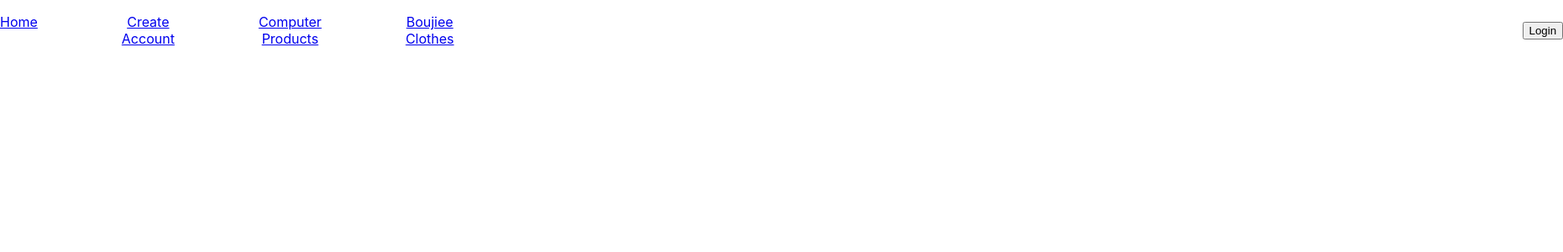
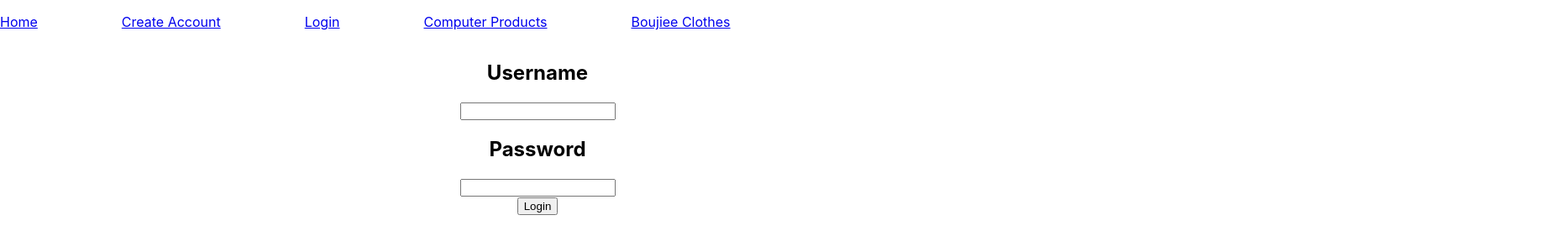
Before and after one commit to 1ShoukR/Joeva-Remastered, a React (Create React App) app in the folder joeva-remastered/: page /login in a window 1280 px wide. Shown: the top 300 px of the page at 84% size, 1861 px wide, since content can reach past the window. Built offline with nearby package versions, Linux system fonts and the light colour scheme.

Commit message:
created a login page with functionality

```diff
--- /dev/null
+++ b/joeva-remastered/src/Actions/sendLoginInfo.js
@@ -0,0 +1,17 @@
+import axios from "axios";
+
+export const sendLoginInfo = (dispatch, e) => {
+	e.preventDefault();
+	let input = {
+		username: e.target.form[0].value,
+		password: e.target.form[1].value,
+	};
+    axios
+	.post('/user', input)
+	.then(function (response) {
+	console.log(response);
+})
+	.catch(function (error) {
+	console.log(error);
+});
+};
--- /dev/null
+++ b/joeva-remastered/src/Components/Login.jsx
@@ -0,0 +1,24 @@
+import React from "react";
+import { useDispatch } from "react-redux";
+import { sendLoginInfo } from "../Actions/sendLoginInfo";
+
+export const Login = () => {
+    const dispatch = useDispatch()
+  return (
+    <div>
+        <form action="login">
+            <div>
+                <h2>Username</h2>
+                <input type="username" />
+            </div>
+            <div>
+                <h2>Password</h2>
+                <input type="password" />
+            </div>
+            <div>
+                <button onClick={(e) => sendLoginInfo(dispatch, e)}>Login</button>
+            </div>
+        </form>
+    </div>
+  );
+};
--- a/joeva-remastered/src/Components/Navbar.jsx
+++ b/joeva-remastered/src/Components/Navbar.jsx
@@ -16,11 +16,9 @@ const Navbar = () => {
       <div className="links">
         <Link to="/"><p>Home</p></Link>
         <Link to="/create_account"><p>Create Account</p></Link>
+        <Link to="/login"><p>Login</p></Link>
         <Link to="/computer_products"><p>Computer Products</p></Link>
         <Link to="/boujiee_clothes"><p>Boujiee Clothes</p></Link>
-      </div>
-      <div className="login-buttons">
-        <button>Login</button>
       </div>
     </nav>
 </>
--- a/joeva-remastered/src/Components/ReduxRoutes.jsx
+++ b/joeva-remastered/src/Components/ReduxRoutes.jsx
@@ -4,6 +4,7 @@ import { BoujieeClothes } from "./BoujieeClothes";
 import ComputerParts from "./ComputerParts";
 import CreateAccount from "./CreateAccount";
 import Homepage from "./Homepage";
+import { Login } from "./Login";
 
 
 const ReduxRoutes = () => {
@@ -15,6 +16,7 @@ const ReduxRoutes = () => {
 				<Route path="/create_account" element={<CreateAccount />} />
 				<Route path="/computer_products" element={<ComputerParts />} />
 				<Route path="/boujiee_clothes" element={<BoujieeClothes />} />
+				<Route path="/login" element={<Login />} />
 			</Routes>
 		</div>
 	);};
```
